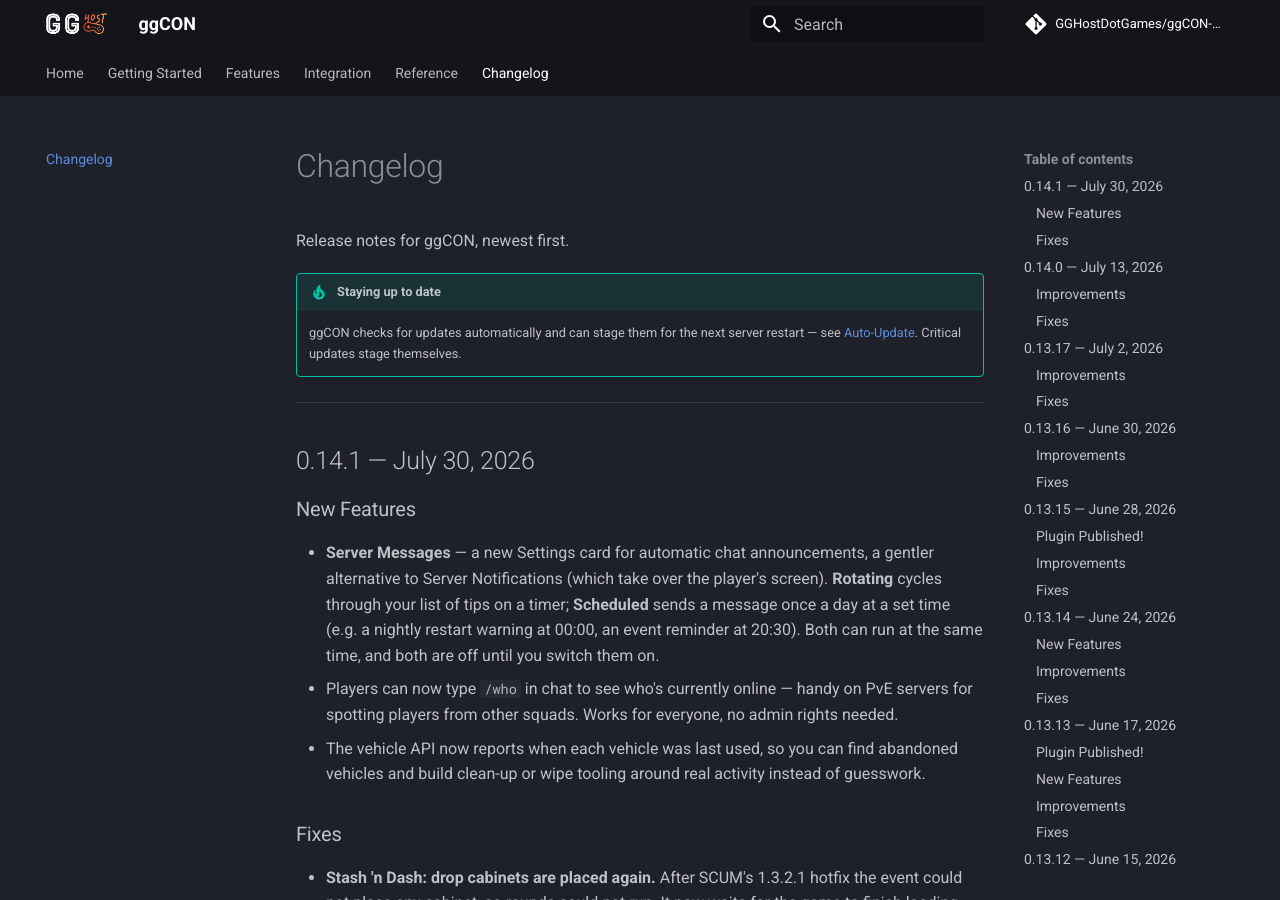
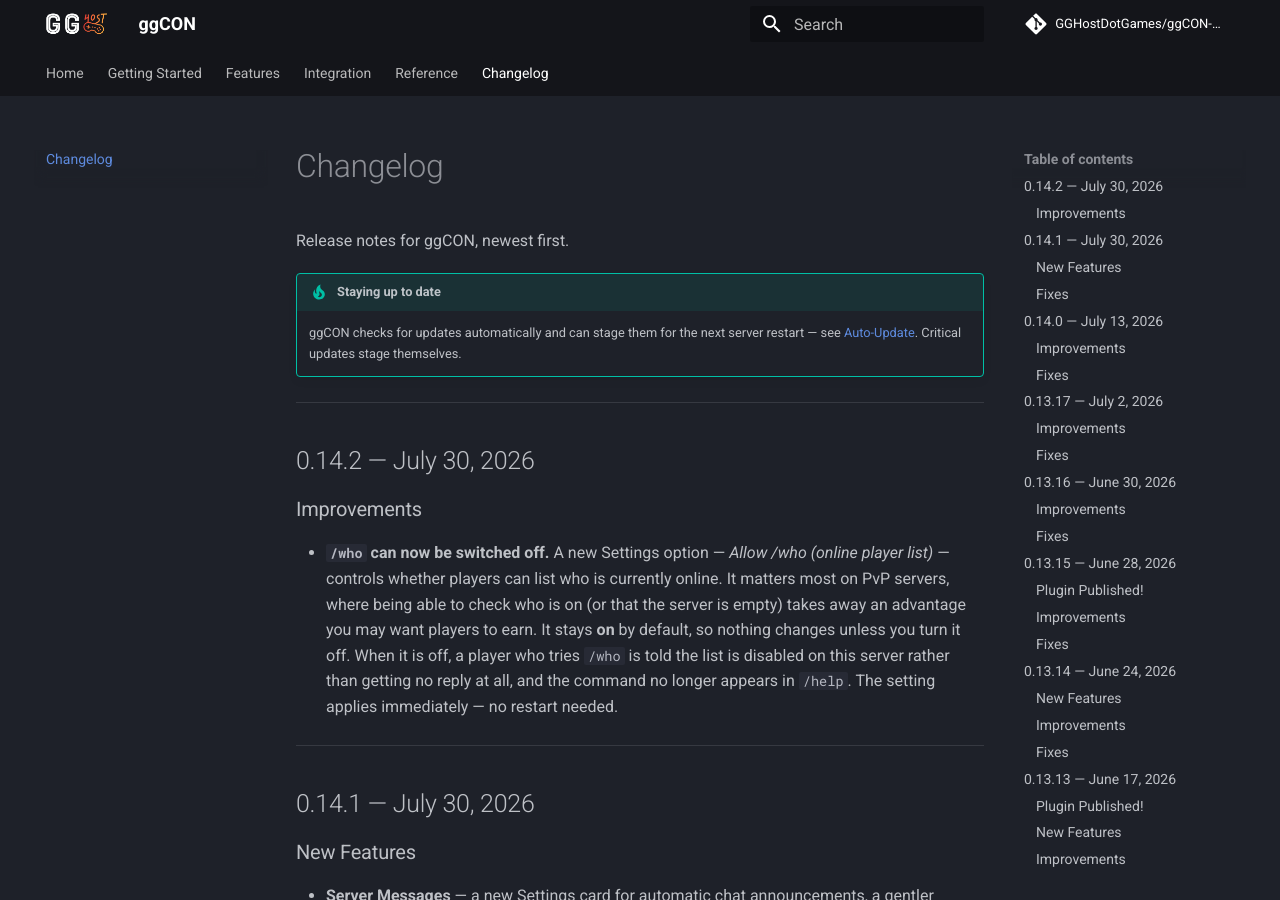
Before and after one commit to GGHostDotGames/ggCON-docs, an MkDocs documentation site: the page built from docs/changelog.md, in a window 1280 px wide and 900 px high. Built offline with MkDocs 1.6.1 and Material for MkDocs 9.7.7, drawn with Linux system fonts in a browser that asks for light colours; comment, search, counter and statistics services are not loaded.

Commit message:
Changelog: v0.14.2
Co-Authored-By: Claude <noreply@anthropic.com>

```diff
--- a/docs/changelog.md
+++ b/docs/changelog.md
@@ -4,6 +4,13 @@ Release notes for ggCON, newest first.
 
 !!! tip "Staying up to date"
     ggCON checks for updates automatically and can stage them for the next server restart — see [Auto-Update](auto-update.md). Critical updates stage themselves.
+
+---
+
+## 0.14.2 — July 30, 2026
+
+### Improvements
+- **`/who` can now be switched off.** A new Settings option — *Allow /who (online player list)* — controls whether players can list who is currently online. It matters most on PvP servers, where being able to check who is on (or that the server is empty) takes away an advantage you may want players to earn. It stays **on** by default, so nothing changes unless you turn it off. When it is off, a player who tries `/who` is told the list is disabled on this server rather than getting no reply at all, and the command no longer appears in `/help`. The setting applies immediately — no restart needed.
 
 ---
 
```
